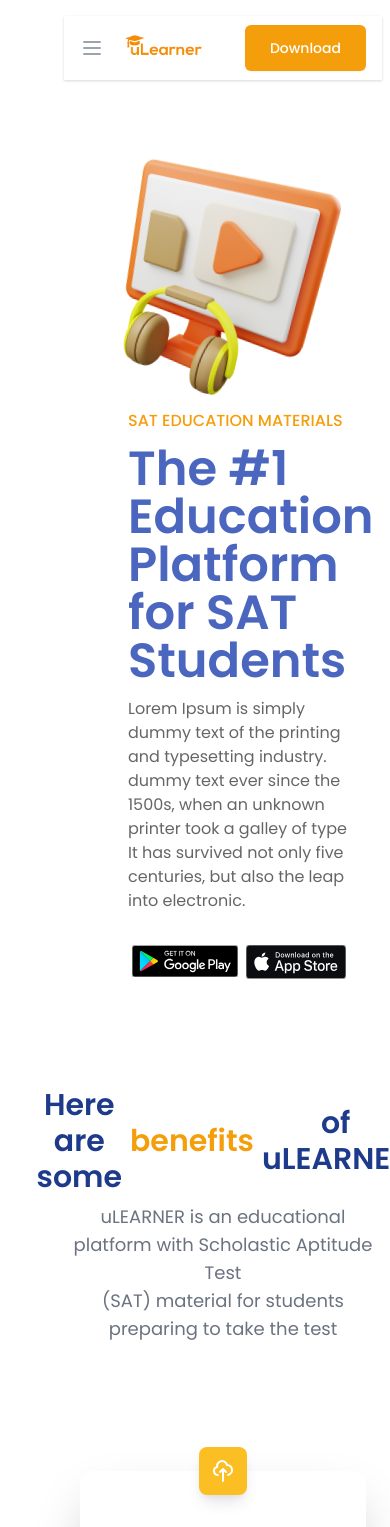
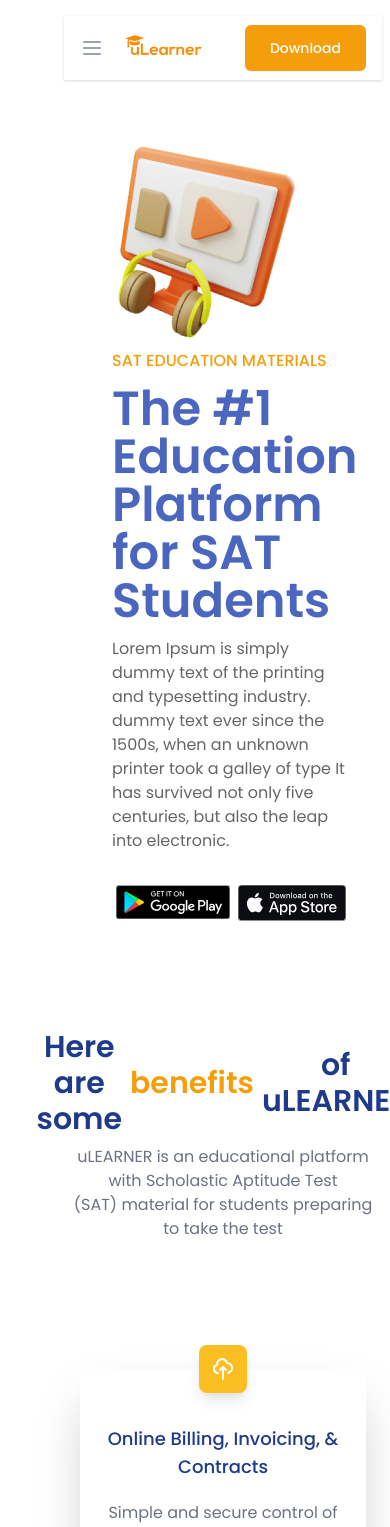
Before and after one commit to Ben-Wiafe/project-roogbram, a React (Create React App) app: page / in a window 390 px wide. Shown: the top 1527 px of the page. Built offline with nearby package versions, Linux system fonts and the light colour scheme.

Commit message:
changed class to className

```diff
--- a/src/components/body/index.js
+++ b/src/components/body/index.js
@@ -7,43 +7,43 @@ import apple from "../../assets/Os store.svg";
 export default function FirstBody() {
   return (
     <div>
-    <div class="lg:flex my-20 mx-4 justify-between p-4 sm:flex-column md:flex:column md:items-center">
-    <div class="-mt-5 ">
+    <div className="lg:flex my-20 mx-4 justify-around p-4 sm:flex-column md:flex:column md:items-center">
+    <div className="-mt-8 mr-12">
         <img
-          class="transform skew-y-12 -skew-x-12 sm:ml-24 md:w-8/12 lg:w-full"
+          className="transform skew-y-12 -skew-x-12 mr-4 sm:ml-24 md:w-8/12 lg:w-full  "
           src={logo}
           alt="e-learning board"
           width="400"
         />
       </div>
-      <div class="ml-8">
-        <p class="text-yellow-500 font-medium mb-3 ">SAT EDUCATION MATERIALS</p>
-        <h2 class="text-5xl font-semibold text-blue-800 opacity-80 font-Poppins">
+      <div className="ml-4 lg:ml-40">
+        <p className="text-yellow-500 font-medium mb-3 ">SAT EDUCATION MATERIALS</p>
+        <h2 className="text-5xl font-semibold text-blue-800 opacity-80 font-Poppins">
           {" "}
           The #1 Education Platform{" "}
         </h2>
-        <h2 class="text-5xl font-semibold text-blue-800 opacity-80"> for SAT Students </h2>
-        <p class="max-w-2xl pt-3 opacity-60">
+        <h2 className="text-5xl font-semibold text-blue-800 opacity-80"> for SAT Students </h2>
+        <p className="max-w-2xl pt-3 opacity-60">
           Lorem Ipsum is simply dummy text of the printing and typesetting
           industry. dummy text ever since the 1500s, when an unknown printer
           took a galley of type It has survived not only five centuries, but
           also the leap into electronic.
         </p>
-        <div class="flex ">
+        <div className="flex ">
           <a href=" # ">
-            <img class=" p-1 mt-7" src={google} alt="App store" width="170" />
+            <img className=" p-1 mt-7" src={google} alt="App store" width="170" />
           </a>
           <a href=" # ">
-            <img class=" p-1 mt-7" src={apple} alt="App store" width="162" />
+            <img className=" p-1 mt-7" src={apple} alt="App store" width="162" />
           </a>
         </div>
       </div>
 
     </div>
     <div>
-          <p class="text-center justify-center items-center font-semibold text-lg flex text-blue-900 text-3xl py-2"> Here are some <p class="ml-2 mr-2 text-yellow-500"> benefits </p> of uLEARNER</p>
-          <h5 class="text-center text-gray-500 text-lg">uLEARNER is an educational platform with Scholastic Aptitude Test </h5>
-          <h5 class="text-center text-gray-500 text-lg">(SAT) material for students preparing to take the test</h5>
+          <p className="text-center justify-center items-center font-semibold text-lg flex text-blue-900 text-3xl py-2 "> Here are some <p className="ml-2 mr-2 text-yellow-500"> benefits </p> of uLEARNER</p>
+          <h5 className="text-center text-gray-500 lg:text-lg sm:text-md md:text-md sm:text-sm">uLEARNER is an educational platform with Scholastic Aptitude Test </h5>
+          <h5 className="text-center text-gray-500 lg:text-lg sm:text-sm md:text-md">(SAT) material for students preparing to take the test</h5>
  </div>
       </div>
   );
```
